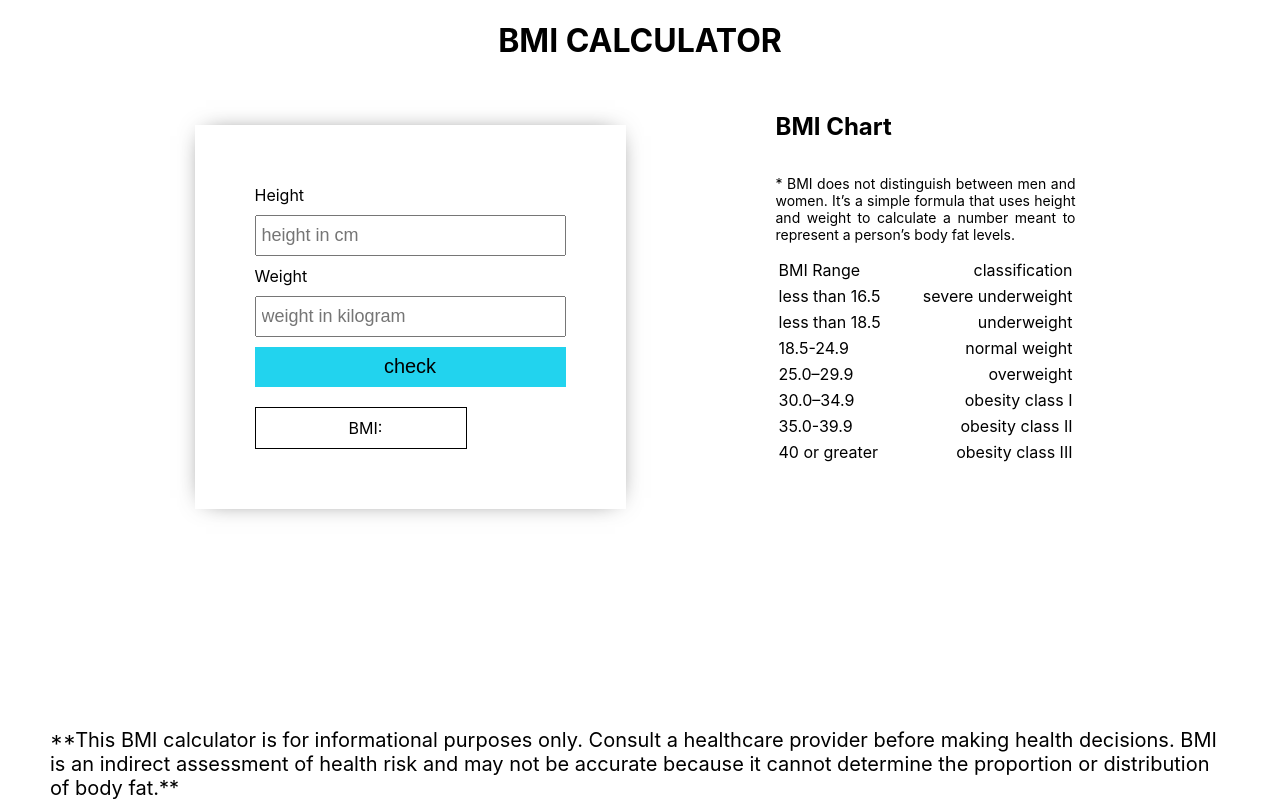
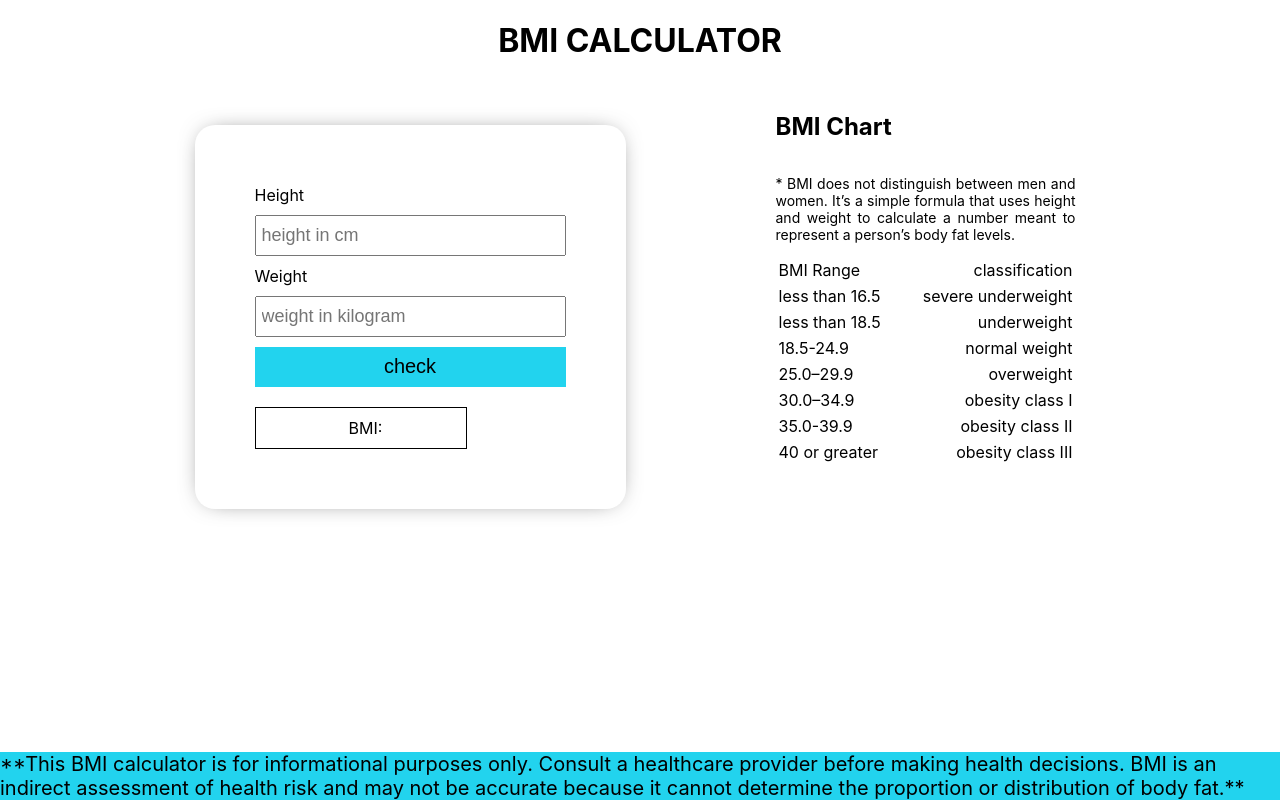
Before and after one commit to RaviPratihast/bmi-calculator, a React (Create React App) app: page / in a window 1280 px wide. Built offline with nearby package versions, Linux system fonts and the light colour scheme.

Commit message:
Style: background of footer added

```diff
--- a/src/App.css
+++ b/src/App.css
@@ -1,5 +1,4 @@
 .App {
-  /* background-color: aqua; */
   display: flex;
   flex-direction: column;
   justify-content: space-evenly;
@@ -9,7 +8,6 @@
 
 .bmi-calculator-container {
   display: flex;
-  /* flex-direction: column; */
   gap: 140px;
   justify-content: center;
   align-items: center;
@@ -18,9 +16,8 @@
   display: flex;
   flex-direction: column;
   gap: 10px;
-  /* border: 1px solid black; */
   padding: 60px;
-  /* background-color: var(--bg-color-app); */
+  border-radius: 20px;
   background-color: white;
   -webkit-box-shadow: 0px 0px 24px -11px rgba(0, 0, 0, 0.75);
   -moz-box-shadow: 0px 0px 24px -11px rgba(0, 0, 0, 0.75);
@@ -37,11 +34,9 @@
   height: 40px;
   font-size: 20px;
   background-color: var(--border-color);
-  /* font: inherit; */
   font-style: inherit;
   font-weight: 400;
   cursor: pointer;
-  /* border: 1px solid black; */
   border: none;
 }
 
@@ -59,7 +54,6 @@
 .BMI-information-container {
   display: flex;
   flex-direction: column;
-  /* border: 1px solid black; */
   width: 300px;
   height: 450px;
   padding: 10px;
@@ -71,7 +65,6 @@
 .main-BMI-chart-container {
   display: flex;
   flex-direction: column;
-  /* border: 1px solid black; */
 }
 .main-BMI-chart-container > .bmi-row {
   display: flex;
@@ -79,14 +72,10 @@
   padding: 3px;
   gap: 20px;
 }
-/* .main-BMI-chart-container > .bmi-row > .bmi-column {
-  display: flex;
-  justify-content: center;
-  align-items: center;
-  border: 1px solid black;
-} */
+
 footer {
   font-size: 20px;
-  margin-inline: 50px;
   margin-top: auto;
+  width: 100%;
+  background-color: var(--border-color);
 }
--- a/src/App.js
+++ b/src/App.js
@@ -15,10 +15,7 @@ function App() {
       const weightNew = Number(weight);
       const totalBMI = calcBMI(heightNew, weightNew);
       setBMI(totalBMI);
-    } else {
     }
-
-    // console.log("event", e.target.value);
   }
   function calcBMI(height, weight) {
     return (weight / height ** 2).toFixed(1);
```
